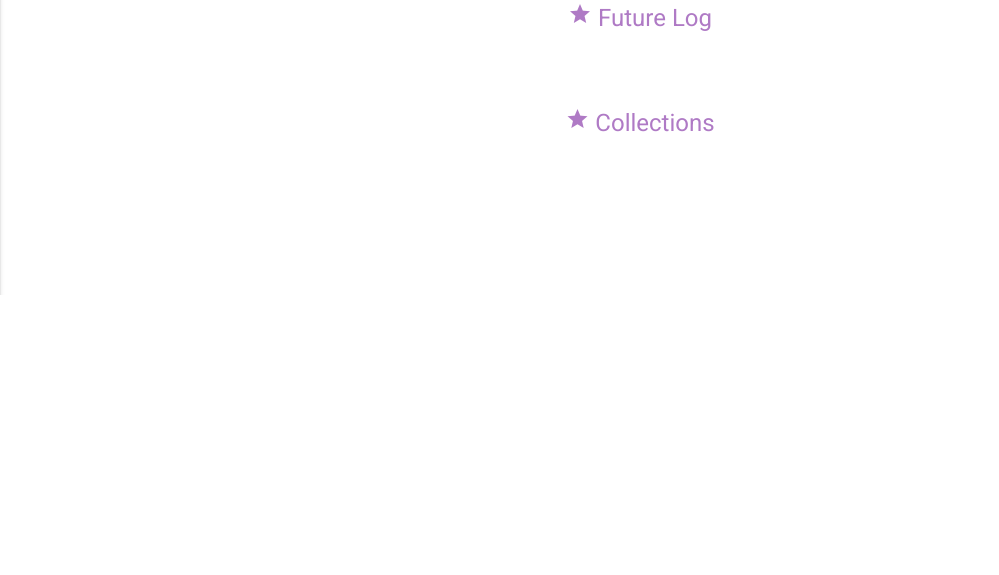
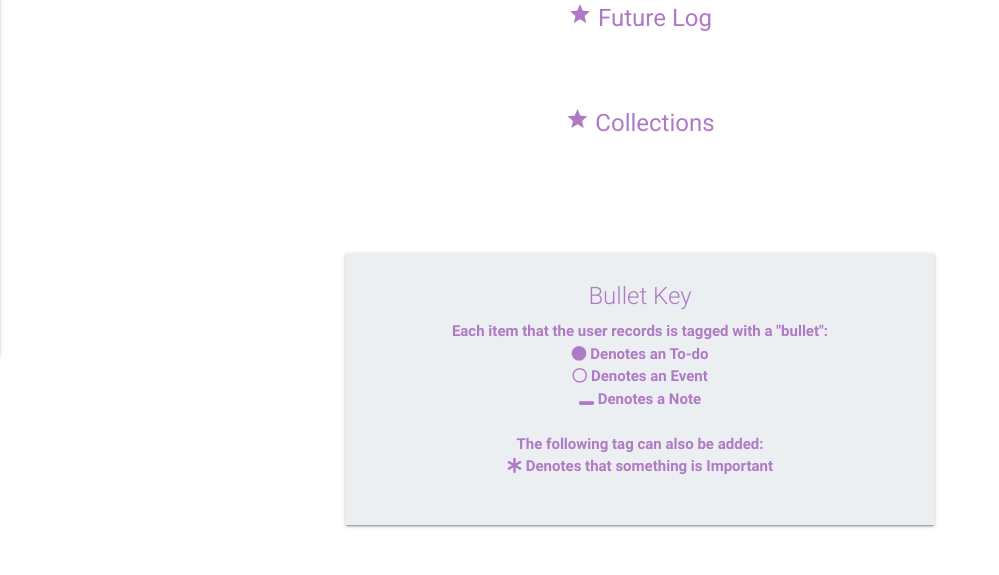
Before and after one commit to Code-Institute-Submissions/data_centric_project_stream_three_bullet_it, a Flask app: a page that uses templates/index.html in a window 1280 px wide. Shown: the part 505-1080 px from the top of the page, without its empty margins (0-999 px from the left). Before the commit the page ends 800 px from the top, so only its background shows below. Run offline with Flask 2, Linux system fonts and the light colour scheme; some libraries are stand-ins or nearby versions.

Commit message:
instructions and key added

```diff
--- a/static/css/style.css
+++ b/static/css/style.css
@@ -32,6 +32,11 @@ h1,h2,h3 {
 
 .index_header {
     color: #af7ac5;
+    font-weight: bold;
+}
+
+.key {
+    color:#AF7AC5;
     font-weight: bold;
 }
 
--- a/templates/future_log.html
+++ b/templates/future_log.html
@@ -17,7 +17,8 @@
             <div class="col s12 unassigned">
 
 
-                <h4 class="center-align">Unassigned Items</h4>
+                <h4 class="center-align">Unassigned Collection Items</h4>
+<p>The below items have not yet been assigned a month in the Future Log. To assign an item to a month simply click on the item and chosed month simultaneously and click on the assign button.</p>
 
                 <form action="/{{username}}/add_future_log" method="POST">
                     <div class="row">
@@ -60,7 +61,8 @@
             </div>
         </div>
 
-
+<h4 class="center-align">Future Log</h4>
+<p class="center-align">Should you wish to mark an item as done click <button class="btn waves-effect waves-light fut_btn" title="Mark as Done"/>&#x58;</button></p><p class="center-align"> To migrate an item to the following month click <button class="btn waves-effect waves-light fut_btn" title="Migrate to Next Month"/>&#x2794;</button></p>
 
         <div class="col s12 calendar">
             <div class="col s12 calendar_row">
--- a/templates/index.html
+++ b/templates/index.html
@@ -17,7 +17,7 @@
                     <h2 class="index_header">Index</h2>
                     <ul id="index_list">
                         <li><input type="hidden" name="username" value="{{username}}" />
-                           <a href="/{{username}}/show_future_log"><i class="material-icons">star</i> Future Log</a>
+                            <a href="/{{username}}/show_future_log"><i class="material-icons">star</i> Future Log</a>
                         </li>
                         <li><input type="hidden" name="username" value="{{username}}" />
                             <a href="/{{username}}/get_collections"><i class="material-icons">star</i> Collections</a></li>
@@ -28,4 +28,31 @@
     </div>
 </div>
 
+<div class="container center-align key">
+    <div class="section">
+        <div class="row">
+            <div class="col s8 offset-s2">
+                <div class="card blue-grey lighten-5">
+                    <div class="card-content" id="login-box">
+                        <div class="card-title">Bullet Key</div>
+                        <div class="row">
+                            <div class="col s12">
+                                <p>Each item that the user records is tagged with a "bullet": </p>
+                                <p><i class="fas fa-circle"></i> Denotes an To-do</p>
+                                <p><i class="far fa-circle"></i> Denotes an Event</p>
+                                <p><i class="fas fa-window-minimize"></i> Denotes a Note</p>
+                                <br>
+                                <p>The following tag can also be added:</p>
+                                <p><i class="fas fa-asterisk"></i> Denotes that something is Important</p>
+                            </div>
+                        </div>
+                    </div>
+                </div>
+            </div>
+        </div>
+    </div>
+</div>
+
+
+
 {% endblock %}
--- a/templates/login.html
+++ b/templates/login.html
@@ -59,14 +59,14 @@
                             <div class="col s10 offset-s1">
                                 <div class="card blue-grey lighten-5">
                                     <div class="card-content" id ="login-box">
-                                        <div class="card-title">Log in</div>
+                                        <div class="card-title">Log in / Sign Up</div>
                                         <div class="row">
                                             <div class="col s12">
                                                 <form action="/login" method="POST">
                                                     <input type="text" name="username" placeholder="username" />
                                             </div>
                                             <div class="col s12">
-                                                <button class="btn waves-effect waves-light" type="submit" value="Login">Login/Sign Up</button>
+                                                <button class="btn waves-effect waves-light" type="submit" value="Login">Login / Sign Up</button>
                                             </div>
                                         </div>
                                         </form>
```
Also changed, not shown: README.md.
